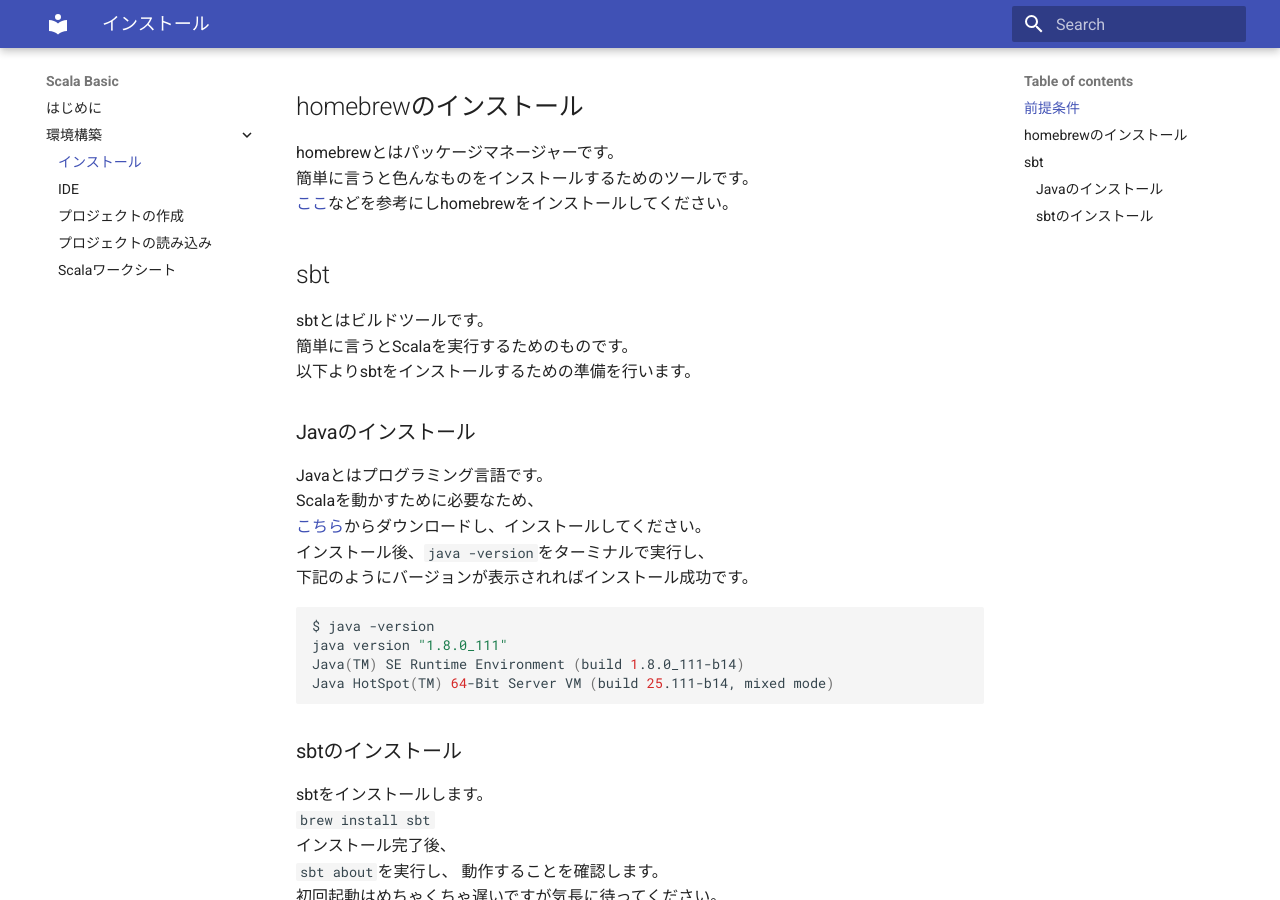
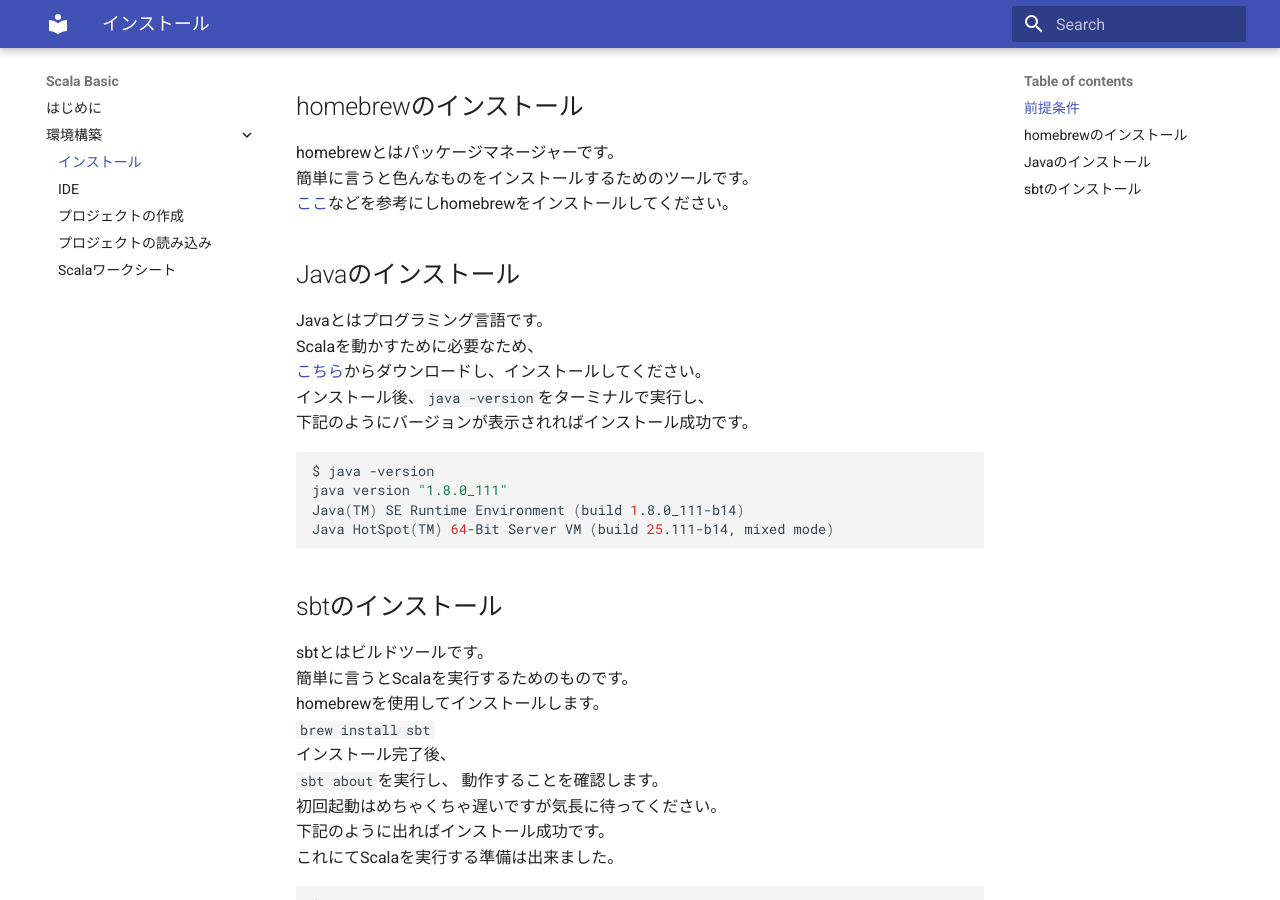
Before and after one commit to agoetc/scala-basic, an MkDocs documentation site: the page built from docs/setup/install.md, in a window 1280 px wide and 900 px high, scrolled down 207 px. Built offline with MkDocs 1.6.1 and Material for MkDocs 9.7.7, drawn with Linux system fonts in a browser that asks for light colours.

Commit message:
sbtの説明をインストールの項目に移動

````diff
--- a/docs/setup/install.md
+++ b/docs/setup/install.md
@@ -8,12 +8,7 @@
 簡単に言うと色んなものをインストールするためのツールです。
 [ここ](https://qiita.com/_daisuke/items/d3b2477d15ed2611a058)などを参考にしhomebrewをインストールしてください。
 
-## sbt
-sbtとはビルドツールです。
-簡単に言うとScalaを実行するためのものです。
-以下よりsbtをインストールするための準備を行います。
-
-### Javaのインストール
+## Javaのインストール
 Javaとはプログラミング言語です。
 Scalaを動かすために必要なため、
 [こちら](https://www.java.com/ja/download/mac_download.jsp)からダウンロードし、インストールしてください。
@@ -27,8 +22,10 @@
 Java HotSpot(TM) 64-Bit Server VM (build 25.111-b14, mixed mode)
 ```
 
-### sbtのインストール
-sbtをインストールします。
+## sbtのインストール
+sbtとはビルドツールです。
+簡単に言うとScalaを実行するためのものです。
+homebrewを使用してインストールします。
 `brew install sbt`
 インストール完了後、
 `sbt about`を実行し、  動作することを確認します。
````
